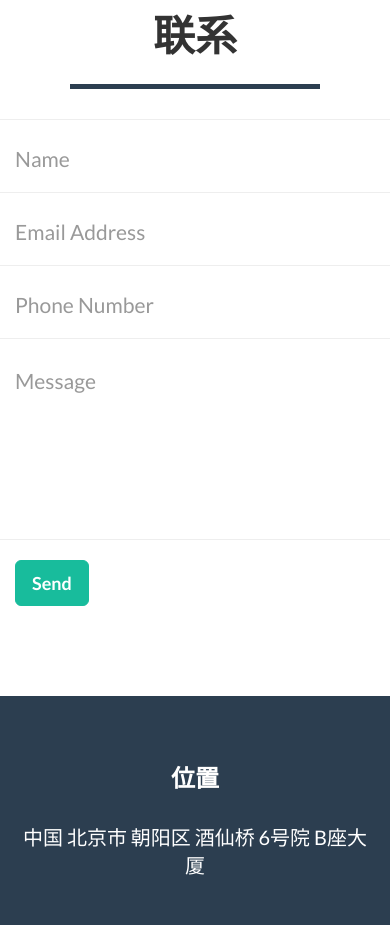
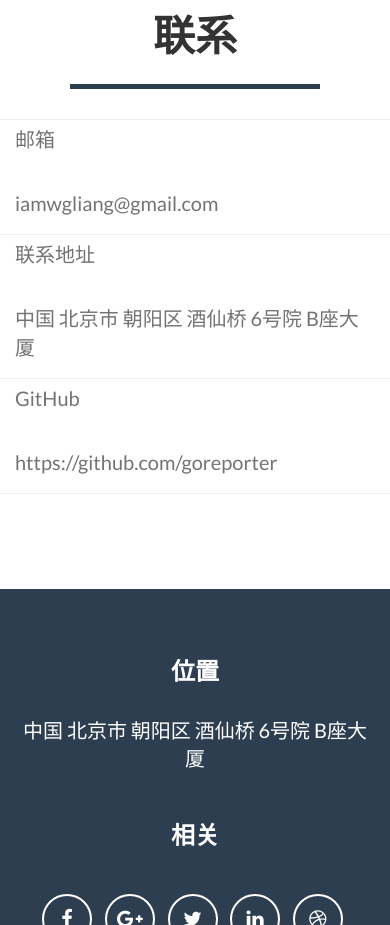
Before and after one commit to goreporter/goreporter.github.io, a website: page zh/index.html in a window 390 px wide. Shown: the part 3360-4285 px from the top of the page. Drawn offline with nearby package versions, Linux system fonts and the light colour scheme.

Commit message:
-Fix index and contact

```diff
--- a/zh/index.html
+++ b/zh/index.html
@@ -58,13 +58,13 @@
                         <a href="#about">下载</a>
                     </li>
                     <li class="page-scroll">
-                        <a href="https://github.com/360EntSecGroup-Skylar/goreporter">GitHub</a>
+                        <a href="#contact">联系我们</a>
                     </li>
                     <li class="page-scroll">
-                        <a href="#contact">联系</a>
+                        <a href="../index.html">英文</a>
                     </li>
                     <li class="page-scroll">
-                        <a href="../index.html">English</a>
+                        <a href="https://github.com/360EntSecGroup-Skylar/goreporter">GitHub</a>
                     </li>
                 </ul>
             </div>
@@ -210,39 +210,26 @@
                     <form name="sentMessage" id="contactForm" novalidate>
                         <div class="row control-group">
                             <div class="form-group col-xs-12 floating-label-form-group controls">
-                                <label for="name">Name</label>
-                                <input type="text" class="form-control" placeholder="Name" id="name" required data-validation-required-message="Please enter your name.">
-                                <p class="help-block text-danger"></p>
+                                <p class="help-block text-danger">邮箱</p>
+                                <br>
+                                <p class="help-block text-danger">iamwgliang@gmail.com</p>
                             </div>
                         </div>
                         <div class="row control-group">
                             <div class="form-group col-xs-12 floating-label-form-group controls">
-                                <label for="email">Email Address</label>
-                                <input type="email" class="form-control" placeholder="Email Address" id="email" required data-validation-required-message="Please enter your email address.">
-                                <p class="help-block text-danger"></p>
+                                <p class="help-block text-danger">联系地址</p>
+                                <br>
+                                <p class="help-block text-danger">中国 北京市 朝阳区 酒仙桥 6号院 B座大厦</p>
                             </div>
                         </div>
                         <div class="row control-group">
                             <div class="form-group col-xs-12 floating-label-form-group controls">
-                                <label for="phone">Phone Number</label>
-                                <input type="tel" class="form-control" placeholder="Phone Number" id="phone" required data-validation-required-message="Please enter your phone number.">
-                                <p class="help-block text-danger"></p>
-                            </div>
-                        </div>
-                        <div class="row control-group">
-                            <div class="form-group col-xs-12 floating-label-form-group controls">
-                                <label for="message">Message</label>
-                                <textarea rows="5" class="form-control" placeholder="Message" id="message" required data-validation-required-message="Please enter a message."></textarea>
-                                <p class="help-block text-danger"></p>
+                                <p class="help-block text-danger">GitHub</p>
+                                <br>
+                                <p class="help-block text-danger">https://github.com/goreporter</p>
                             </div>
                         </div>
                         <br>
-                        <div id="success"></div>
-                        <div class="row">
-                            <div class="form-group col-xs-12">
-                                <button type="submit" class="btn btn-success btn-lg">Send</button>
-                            </div>
-                        </div>
                     </form>
                 </div>
             </div>
```
Also changed, not shown: index.html (+13 -26 lines).
